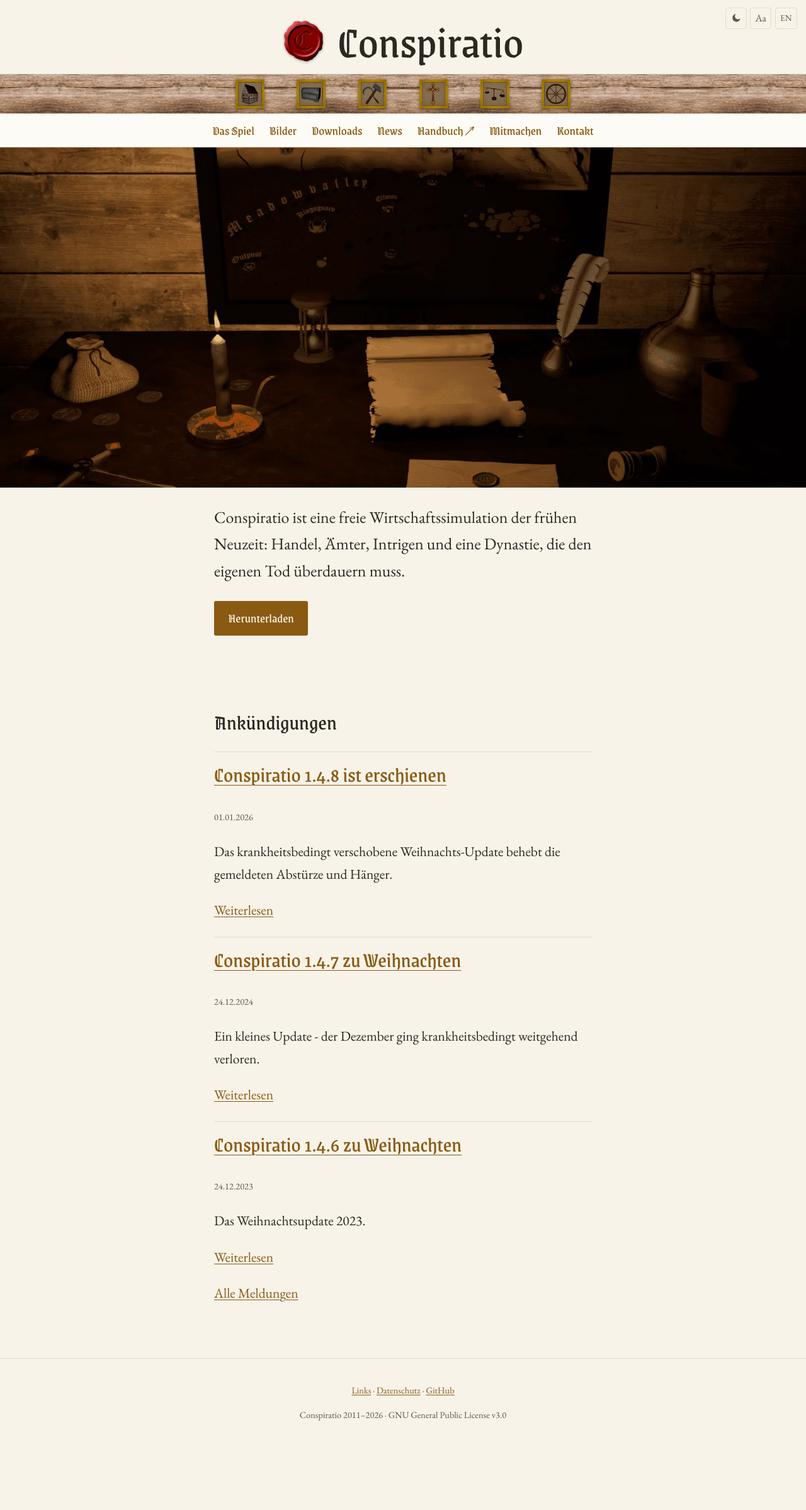
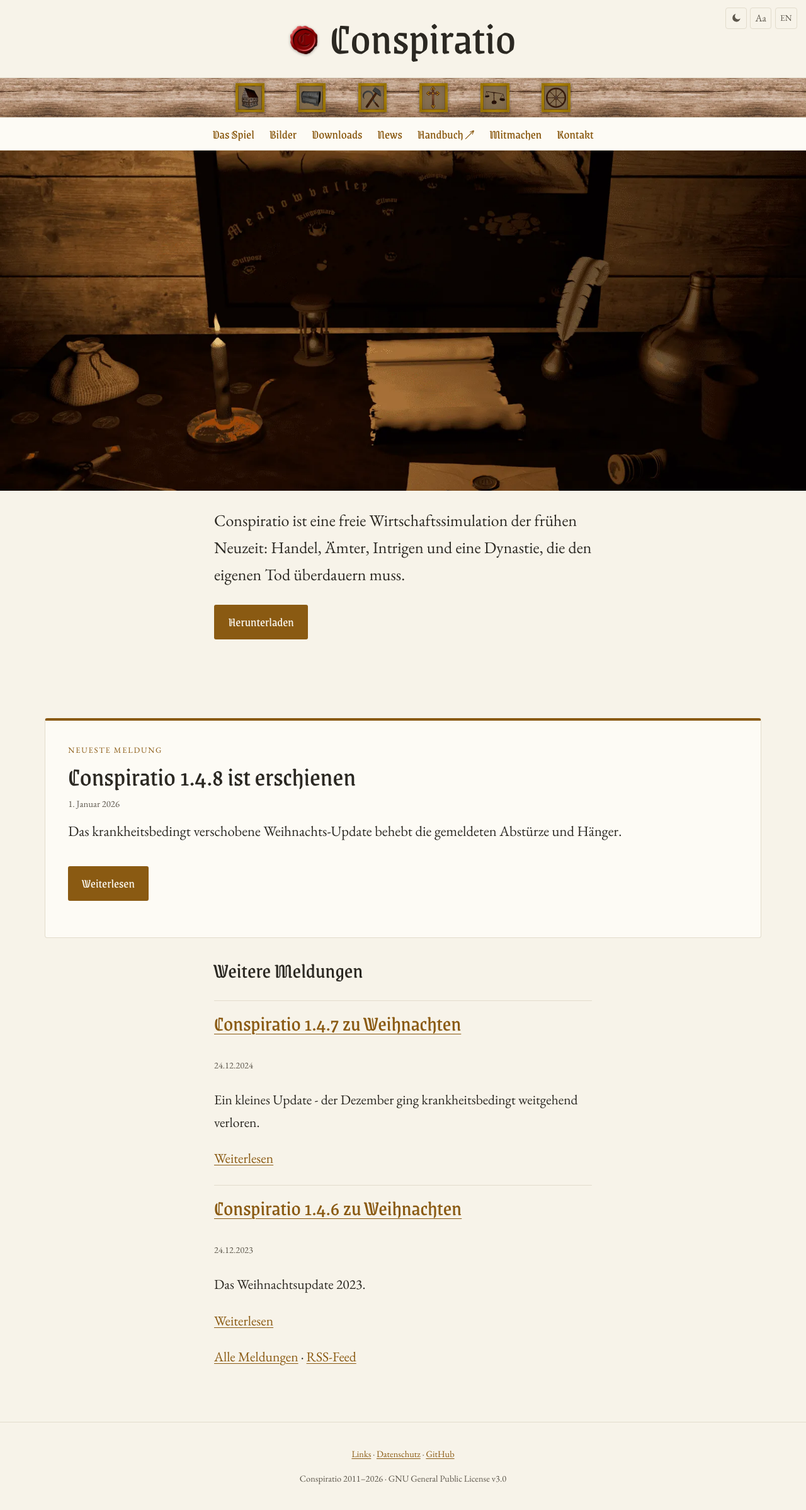
Before and after one commit to Conspiratio/conspiratio.github.io, a Jekyll site: the page built from index.html, in a window 1280 px wide. Shown: the whole page at 63% size. Built offline with Jekyll 4.4.1, drawn with Linux system fonts in a browser that asks for light colours; before the commit the page ends 2296 px from its top, so only the background shows below that.

Commit message:
Siegel bündig zum Versal, neueste Meldung als Blickfang
Das Siegel stand bisher in der Mitte der Zeilenbox - und die wird bei einer
gebrochenen Schrift von langen Ober- und Unterlängen bestimmt, nicht vom
Versal. Es hing dadurch unter dem "C" und dicht über der Leiste.

Jetzt richtet es sich an der Grundlinie aus und ist genau so hoch wie das
Versal daneben. Die Werte sind gemessen, nicht geschätzt: Das "C" der Grenze
Gotisch reicht 0,611 em über die Grundlinie und 0,014 em darunter (der übliche
Überschuss runder Formen); Atkinson Hyperlegible hat 0,681 em, daher ein
eigener Wert für den Schriftschalter. Nachgemessen im Browser: 0,0 px
Abweichung an Ober- und Unterkante, in beiden Schriften.

Zwei Dinge mussten dafür stimmen: Die Grafik ist auf ihren sichtbaren Bereich
beschnitten - das Original trug 5 px transparenten Rand oben und 8 px unten,
und um genau diesen Betrag wäre die Ausrichtung daneben gewesen. Und der Kopf
hat weniger Abstand nach oben und mehr nach unten; zur Leiste sind es jetzt
36 px statt 20 px.

Die neueste Meldung steht auf der Startseite als eigene Karte mit
Akzentstreifen, Datum und eigenem Knopf, darunter nur noch zwei weitere
Anrisse. Wer die Seite besucht, sieht damit sofort, dass das Projekt lebt und
wann zuletzt etwas geschah.

Dabei fiel auf, dass Jekylls date-Filter die Monatsnamen englisch bildet
("01. January 2026"). Ein neuer Baustein datum-lang.html schreibt sie deutsch,
und eine neue Prüfung schlägt an, sobald irgendwo auf einer deutschen Seite ein
englischer Monatsname steht.

Co-Authored-By: Claude Opus 5 <noreply@anthropic.com>

```diff
--- a/_layouts/basis.html
+++ b/_layouts/basis.html
@@ -33,7 +33,7 @@
       Laerm.
       {%- endcomment -%}
       <img class="siegel" src="/assets/bilder/logo-siegel.webp" alt=""
-           width="180" height="180">Conspiratio</a>
+           width="173" height="180">Conspiratio</a>
   </header>
   {%- comment -%}
   Der Zierbalken: eine durchgehend gekachelte Holzleiste, auf der die sechs
--- a/_layouts/start.html
+++ b/_layouts/start.html
@@ -11,10 +11,35 @@ layout: basis
   </div>
 </div>
 
+{%- comment -%}
+Die neueste Meldung steht als eigene Karte da, nicht als einer von drei
+gleichen Anrissen: Wer die Seite besucht, soll auf den ersten Blick sehen, dass
+das Projekt lebt und wann zuletzt etwas geschah.
+{%- endcomment -%}
+{%- assign neueste = site.posts.first -%}
+{%- if neueste %}
+<section class="neuigkeit" aria-labelledby="neueste-meldung">
+  <article class="neuigkeit-karte">
+    <p class="neuigkeit-marke">Neueste Meldung</p>
+    <h2 id="neueste-meldung"><a href="{{ neueste.url }}">{{ neueste.title }}</a></h2>
+    <p class="neuigkeit-datum">
+      <time datetime="{{ neueste.date | date_to_xmlschema }}">{% include datum-lang.html datum=neueste.date %}</time>
+    </p>
+    <p class="neuigkeit-text">
+      {{ neueste.excerpt | strip_html | strip_newlines | truncate: 320 }}
+    </p>
+    <p><a class="knopf" href="{{ neueste.url }}">Weiterlesen</a></p>
+  </article>
+</section>
+{%- endif %}
+
 <section class="textspalte">
-  <h2>Ankündigungen</h2>
-  {%- for meldung in site.posts limit: 3 %}
+  <h2>Weitere Meldungen</h2>
+  {%- for meldung in site.posts offset: 1 limit: 2 %}
     {% include news-anriss.html meldung=meldung %}
   {%- endfor %}
-  <p><a href="/news/">Alle Meldungen</a></p>
+  <p>
+    <a href="/news/">Alle Meldungen</a> ·
+    <a href="/feed.xml">RSS-Feed</a>
+  </p>
 </section>
--- a/assets/css/conspiratio.css
+++ b/assets/css/conspiratio.css
@@ -106,21 +106,34 @@ img { max-width: 100%; height: auto; }
 .textspalte { max-width: var(--spaltenbreite); margin: 0 auto; padding: 0 1.25rem 4rem; }
 
 /* ---------- Kopf ---------- */
-.kopf { position: relative; text-align: center; padding: 1.5rem 1rem 0.5rem; }
+.kopf { position: relative; text-align: center; padding: 1.15rem 1rem 1.35rem; }
 .wortmarke {
-  display: inline-flex; align-items: center; gap: 0.3em;
+  /* baseline, nicht center: Das Siegel soll auf derselben Linie stehen wie das
+     "C", nicht in der Mitte einer Zeilenbox, die von den langen Ober- und
+     Unterlaengen der gebrochenen Schrift bestimmt wird. */
+  display: inline-flex; align-items: baseline; gap: 0.28em;
   font-size: clamp(2.5rem, 1.6rem + 4vw, 4.5rem);
   text-decoration: none; color: var(--schrift);
 }
 
-/* Das rote Wachssiegel mit dem Fraktur-C. Es waechst mit der Wortmarke (em,
-   nicht px) und traegt einen weichen Schatten, damit es auf hellem wie auf
-   dunklem Grund plastisch bleibt - ohne ihn verschwindet der dunkelrote Rand
-   im dunklen Thema fast. */
+/* Das rote Wachssiegel mit dem Fraktur-C, buendig zum Versal daneben.
+   Die Werte sind gemessen, nicht geschaetzt: Das "C" der Grenze Gotisch reicht
+   0,611 em ueber die Grundlinie und 0,014 em darunter (der uebliche Ueberschuss
+   runder Formen), zusammen 0,625 em. Atkinson Hyperlegible hat eine groessere
+   Versalhoehe, daher der eigene Wert beim Schriftschalter.
+   Die Grafik ist auf ihren sichtbaren Bereich beschnitten - mit dem
+   transparenten Rand des Originals waere die Ausrichtung um dessen Breite
+   daneben. */
+:root            { --versalhoehe: 0.625em; }
+:root[data-schrift="lesbar"] { --versalhoehe: 0.694em; }
+
 .siegel {
-  height: 0.92em;
+  height: var(--versalhoehe);
   width: auto;
   flex: none;
+  /* align-items: baseline setzt die Unterkante auf die Grundlinie; diese
+     Verschiebung gibt ihr denselben Ueberschuss nach unten wie dem "C". */
+  transform: translateY(0.014em);
   filter: drop-shadow(0 1px 2px rgb(0 0 0 / 0.35));
 }
 
@@ -232,6 +245,30 @@ img { max-width: 100%; height: auto; }
 .galerie figure { margin: 0; }
 .galerie figcaption { font-size: 0.9rem; color: var(--schrift-leise); }
 
+/* Die neueste Meldung als abgesetzte Karte - der Blickfang der Startseite.
+   Der Akzentstreifen oben traegt die Aufmerksamkeit, ohne dass die Karte eine
+   eigene Farbe braeuchte, die in einem der beiden Themen schief laege. */
+.neuigkeit { max-width: var(--tafelbreite); margin: 2.5rem auto 0; padding: 0 1.25rem; }
+.neuigkeit-karte {
+  display: grid; gap: 0.45rem;
+  background: var(--grund-erhoben);
+  border: 1px solid var(--linie);
+  border-top: 4px solid var(--akzent);
+  border-radius: 4px;
+  padding: clamp(1.25rem, 3vw, 2.25rem);
+}
+.neuigkeit-marke {
+  margin: 0;
+  font-family: var(--schrift-text);
+  font-size: 0.8rem; letter-spacing: 0.14em; text-transform: uppercase;
+  color: var(--akzent);
+}
+.neuigkeit-karte h2 { margin: 0; font-size: clamp(1.6rem, 1.1rem + 2vw, 2.6rem); }
+.neuigkeit-karte h2 a { color: var(--schrift); text-decoration: none; }
+.neuigkeit-karte h2 a:hover { color: var(--akzent); text-decoration: underline; }
+.neuigkeit-datum { margin: 0; color: var(--schrift-leise); font-size: 0.92rem; }
+.neuigkeit-text { margin: 0.35rem 0 0.5rem; font-size: 1.05em; }
+
 .news-anriss { border-top: 1px solid var(--linie); padding-top: 1rem; margin-top: 1.5rem; }
 .news-anriss h2 { margin-top: 0; }
 .news-anriss time { color: var(--schrift-leise); font-size: 0.9rem; }
```
Also changed, not shown: _includes/datum-lang.html (added, +8 -0 lines), werkzeug/pruefe_ausgabe.py (+30 -2 lines), assets/bilder/logo-siegel.webp.
